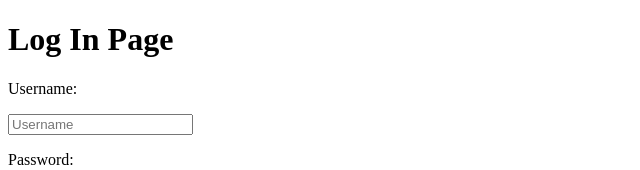
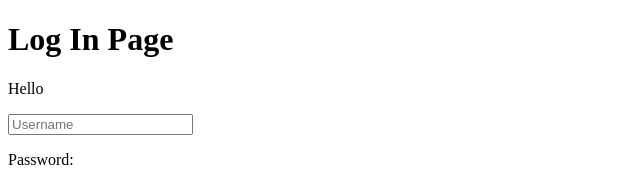
Before and after one commit to Rogerson253/groupFinder, a React (Create React App) app in the folder client/: page / in a window 1280 px wide. Shown: the top 170 px of the page, without its empty margins (0-640 px from the left). Built offline with nearby package versions, Linux system fonts and the light colour scheme.

Commit message:
username displays on the page, rearranged code, fixed components

```diff
--- a/client/src/components/UserLogin/index.js
+++ b/client/src/components/UserLogin/index.js
@@ -4,24 +4,34 @@ import { Component } from 'react';
 
 
 class Login extends Component{
-    constructor(props){
-        super(props);
-        this.state = {}
-    }
+    state = {
+        username: "",
+        password: "",
+    };
+    // constructor(props){
+    //     super(props);
+    //     this.state = {}
+
 
 updateInputField = (element) =>{
     const name = element.target.name;
     const value = element.target.value;
 
     this.setState({[name]: value})
+};
 
-}
-submit = () =>{
+loginSubmit = () =>{
     const userName = this.state.userId;
     const password = this.state.passId;
 //    API.createNewUser
    console.log(userName, password)
 
+
+
+this.setState({
+    username: "",
+    password: "",
+});
 }
 
 render() {
@@ -29,8 +39,7 @@ render() {
         <div>
             <span> {this.state.userId}</span>
         </div>
-    )
-}
+    )};
 
 
 
@@ -40,23 +49,33 @@ render() {
     render(){
         return(
             <Fragment>
+                <h1>Log In Page</h1>
+            <p>Hello {this.state.userId}
+            </p>
                   <div className="col">
         <form className="login">
-            <h1>Log In Page</h1>
-            <p>Username:</p>
-            <input name= "userId" type="username" onChange= {this.updateInputField} id="username-input" placeholder="Username"/>
+
+            <input
+            name= "userId"
+            type="username"
+            onChange= {this.updateInputField} id="username-input" placeholder="Username"/>
+
             <p>Password:</p>
-            <input name = "passId" type="password" onChange= {this.updateInputField} id="password-input" placeholder="Password"/>
+            <input
+            name = "passId"
+            type="password"
+            onChange= {this.updateInputField} id="password-input" placeholder="Password"/>
             <br/>
-            <button type="submit" onClick= {()=> this.submit()}>Submit</button>
+            <button type="submit" onClick= {()=> this.loginSubmit()}>Submit</button>
             <p>No Account? <a href="/signup.html">Sign Up</a></p>
         </form>
                 </div>
 
             </Fragment>
-        )
-    }
+        )};
 
 }
 
+
+
 export default Login
```
